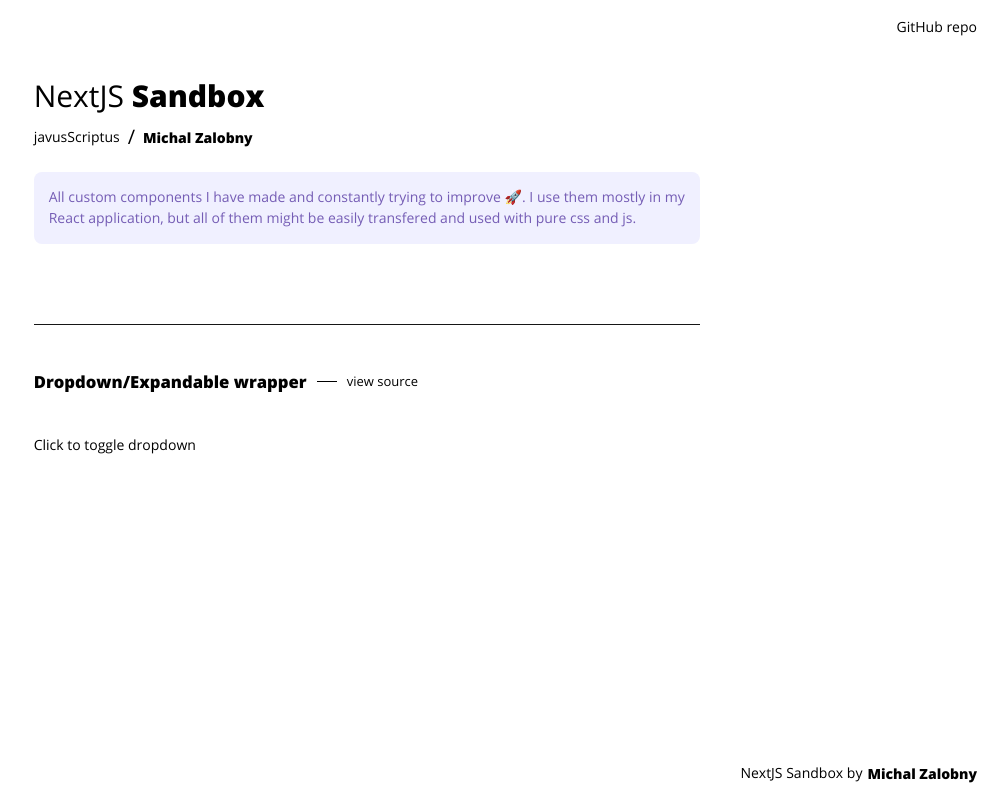
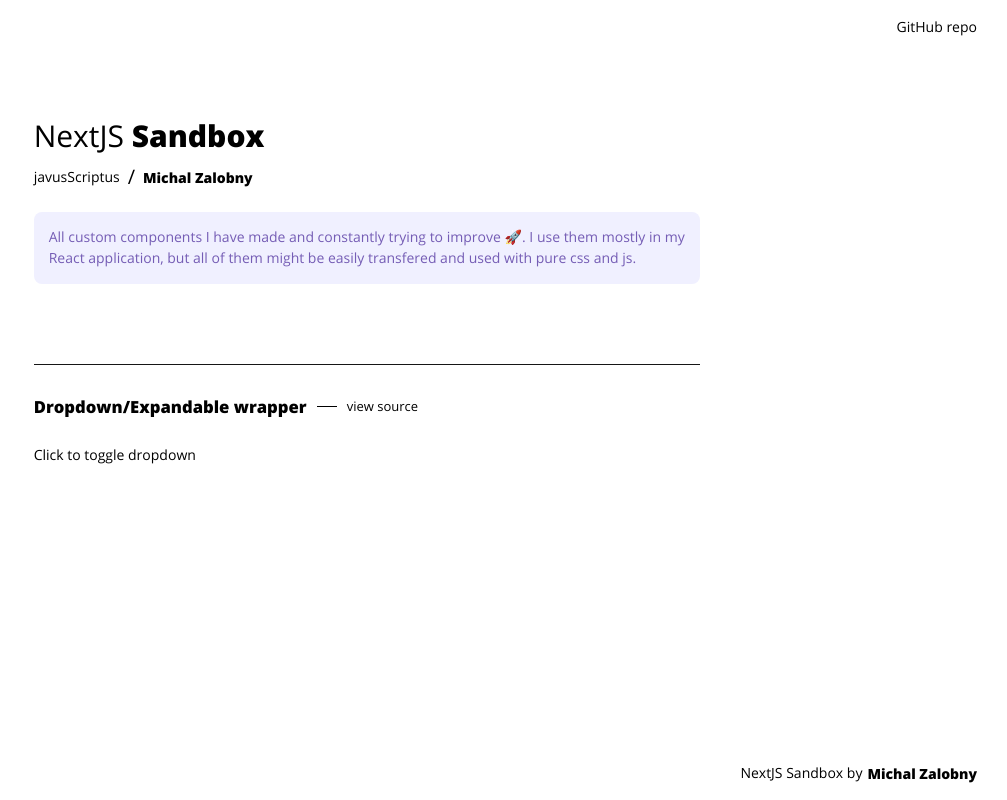
Before and after one commit to michalzalobny/next-sandbox, a Next.js app: page / in a window 1280 px wide. Shown: the whole page, without its empty margins (273-1280 px from the left). Built offline with nearby package versions, Linux system fonts and the light colour scheme; no server answers.

Commit message:
Update styling

```diff
--- a/src/components/ShowcaseItemRenderer/ShowcaseItemRenderer.styles.ts
+++ b/src/components/ShowcaseItemRenderer/ShowcaseItemRenderer.styles.ts
@@ -4,7 +4,7 @@
 import { sharedValues } from 'utils/sharedValues';
 
 export const Wrapper = styled.div`
-  padding: 40px 0;
+  padding: 25px 0;
   border-top: 1px solid ${sharedValues.colors.black};
   display: flex;
   flex-direction: column;
@@ -21,7 +21,7 @@
   display: flex;
   flex-wrap: wrap;
   align-items: center;
-  margin-bottom: 40px;
+  margin-bottom: 25px;
 `;
 
 export const LinkWrapper = styled.div``;
--- a/src/sections/MainHeader/MainHeader.styles.ts
+++ b/src/sections/MainHeader/MainHeader.styles.ts
@@ -23,7 +23,8 @@
 `;
 
 export const Header = styled.header`
-  margin: 80px 0;
+  margin-top: 120px;
+  margin-bottom: 80px;
 `;
 
 export const AuthorWrapper = styled.aside`
```
